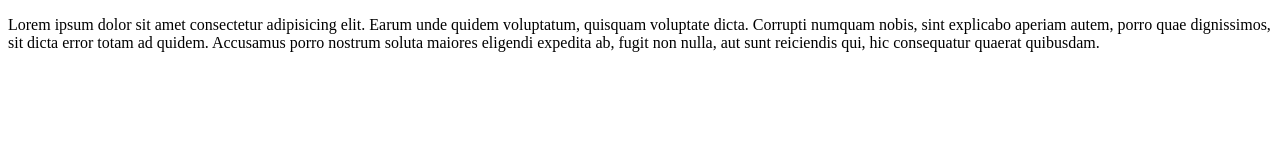
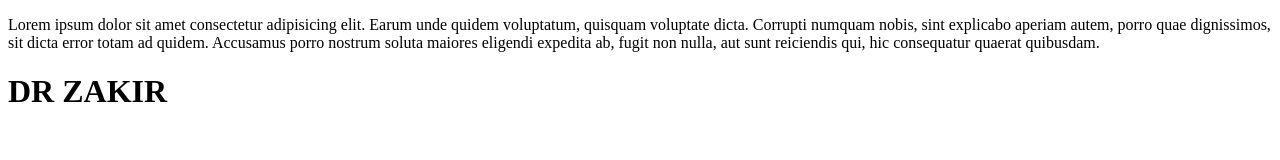
Before and after one commit to Zakir2005/tanvir, a plain HTML site: page index.html in a window 1280 px wide. Drawn offline with Linux system fonts and the light colour scheme.

Commit message:
H1 ADDED

```diff
--- a/index.html
+++ b/index.html
@@ -10,5 +10,6 @@
     <p>Lorem ipsum dolor sit amet consectetur adipisicing elit. Earum unde quidem voluptatum, quisquam voluptate dicta. Corrupti numquam nobis, sint explicabo aperiam autem, porro quae dignissimos, sit dicta error totam ad quidem. Accusamus porro nostrum soluta maiores eligendi expedita ab, fugit non nulla, aut sunt reiciendis qui, hic consequatur quaerat quibusdam.
 
     </p>
+    <h1> DR ZAKIR</H1>
 </body>
 </html>
```
